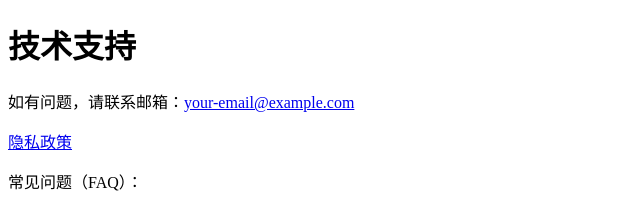
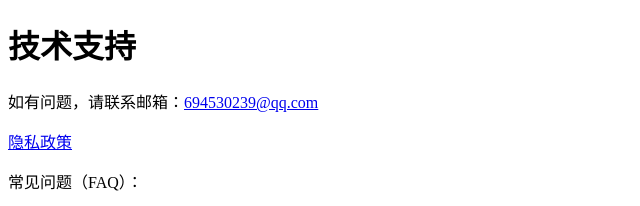
Before and after one commit to CoolCsf/CoolCsf.github.io, a plain HTML site: page index.html in a window 1280 px wide. Shown: the top 206 px of the page, 0-640 px from the left. Drawn offline with Linux system fonts and the light colour scheme.

Commit message:
Update index.html

```diff
--- a/index.html
+++ b/index.html
@@ -6,7 +6,7 @@
 </head>
 <body>
     <h1>技术支持</h1>
-    <p>如有问题，请联系邮箱：<a href="mailto:your-email@example.com">your-email@example.com</a></p>
+    <p>如有问题，请联系邮箱：<a href="mailto:your-email@example.com">694530239@qq.com</a></p>
     <p><a href="privacy-policy.html">隐私政策</a></p>
     <p>常见问题（FAQ）：</p>
     <ul>
```
